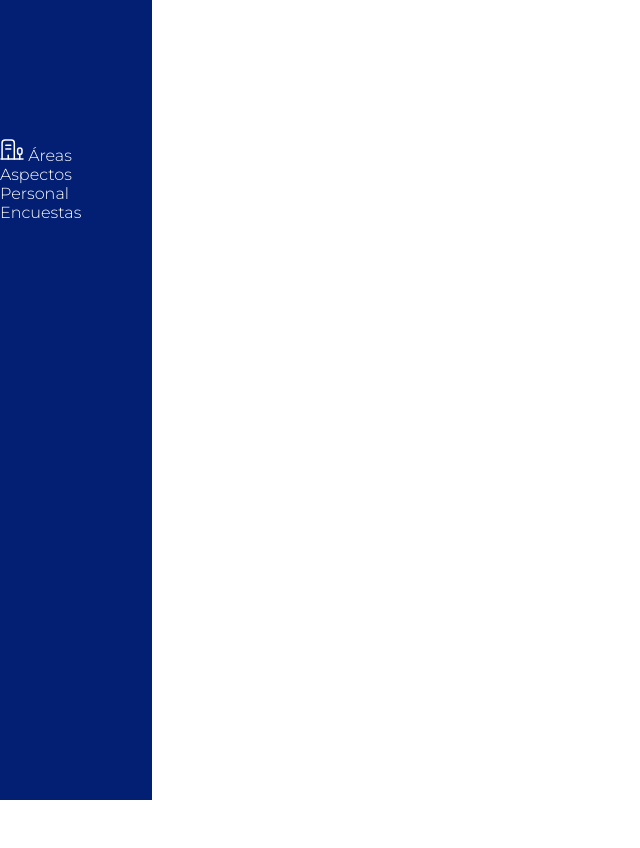
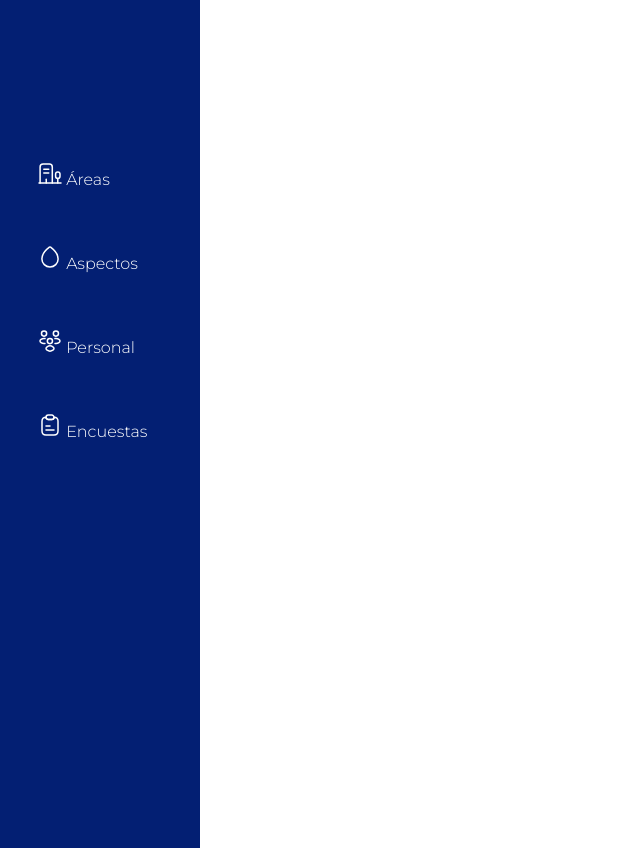
Before and after one commit to wiskani/prueba, a website: page menu.html in a window 1280 px wide. Shown: the whole page, without its empty margins (0-640 px from the left). Before the commit the page ends 800 px from the top, so only its background shows below. Drawn offline with Linux system fonts and the light colour scheme.

Commit message:
ahi vamos

```diff
--- a/menu.html
+++ b/menu.html
@@ -24,6 +24,7 @@
 			justify-content: space-between;
 			width: 152px;
 			height:100vh;
+			padding: 24px;
 			background-color: var(--blue);
 		}
 		.menu a{
@@ -33,8 +34,11 @@
 		}
 		.menu ul{
 			padding:0;
-			margin: 137px 0 0 0;
+			margin: 137px 0 0 14px;
 			list-style:none;
+		}
+		.menu ul li{
+			margin-bottom:56px;
 		}
 
 	</style>
@@ -47,12 +51,15 @@
 				<a href="/">Áreas</a>
 			</li>
 			<li>
+				<img src="./icons/drop.svg" alt="">
 				<a href="/">Aspectos</a>
 			</li>
 			<li>
+				<img src="./icons/personal.svg" alt="">
 				<a href="/">Personal</a>
 			</li>
 			<li>
+				<img src="./icons/survey.svg" alt="">
 				<a href="/">Encuestas</a>
 			</li>
 		</ul>
```
